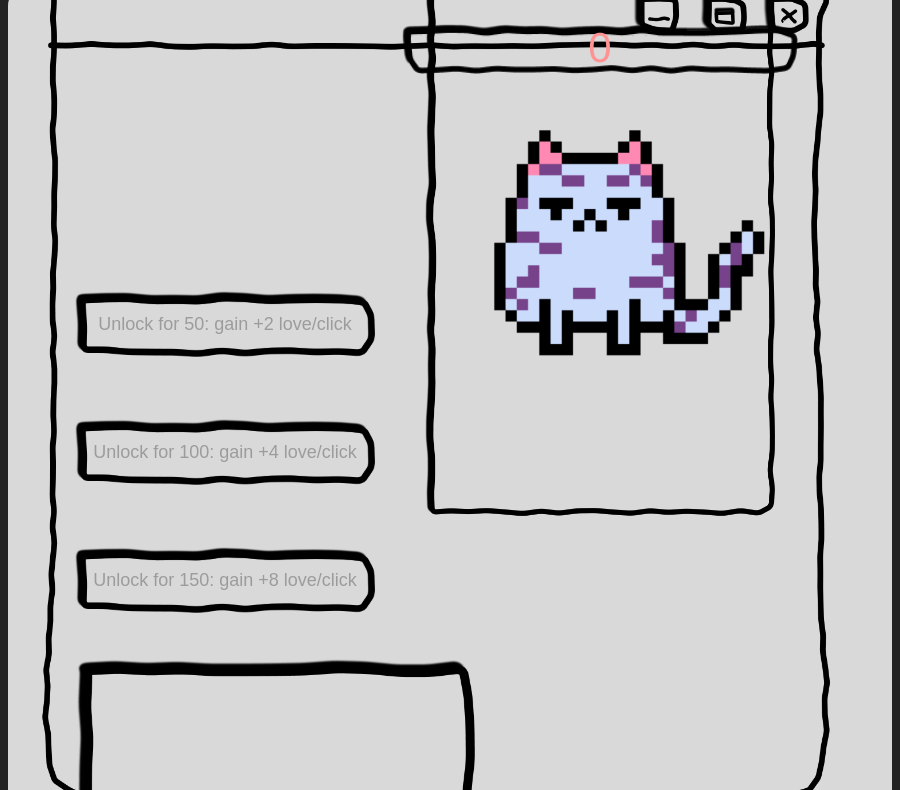
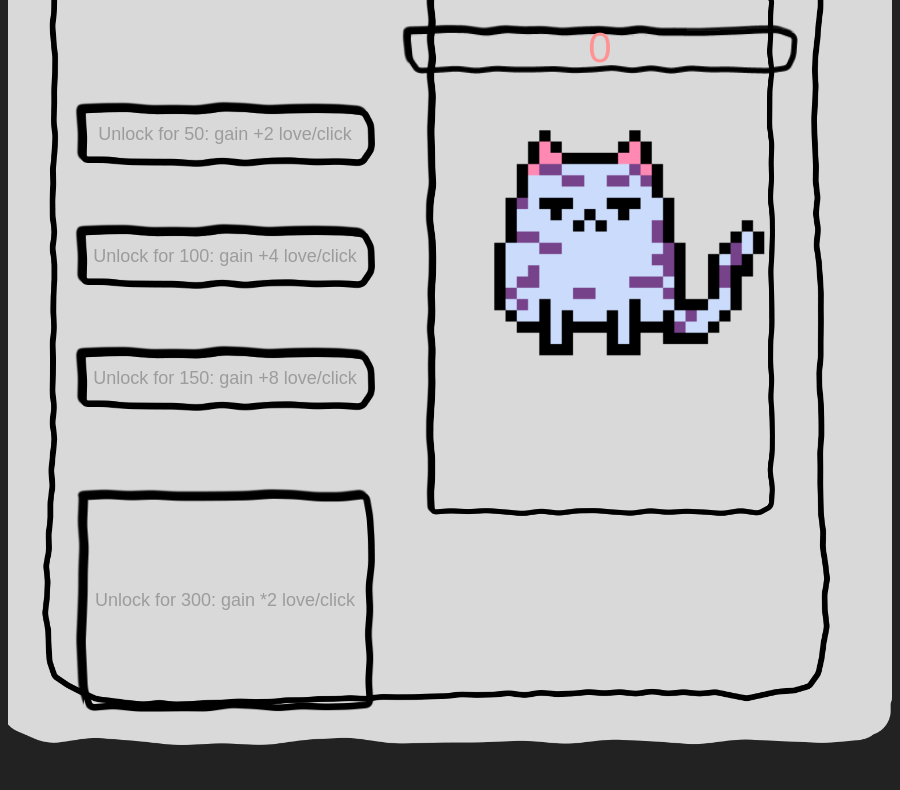
Before and after one commit to fieechen/Cute-Clicker-Project, an Electron app: page index.html in a window 900 px wide. Shown: the part 164-954 px from the top of the page. After the commit the page ends 922 px from the top, so only its background shows below. Drawn offline with Linux system fonts and the light colour scheme.

Commit message:
CSS: Adjusted button placement again, deleted each margin and fixed it by adjusted the left layout group

```diff
--- a/style.css
+++ b/style.css
@@ -46,7 +46,6 @@ button {
     border-radius: 10px;
     border: none;
     cursor: pointer;
-    margin-left: -350px;
     background-size: contain;      /* Bild vollständig anzeigen */
     background-position: center;   /* schön mittig */
     background-repeat: no-repeat;  /* nicht wiederholen */
@@ -58,25 +57,23 @@ button {
   background-image: url("Upgrades.png");
   width: 300px;
   height: 100px;
-  margin-left: -350px;
 }
 #button2{
   background-image: url("Upgrades.png");
   width: 300px;
   height: 100px;
-  margin-left: -350px;
 }
 
 #button3{
   background-image: url("Upgrades.png");
   width: 300px;
-  height: 100px;
-  margin-left: -350px;
+  height: 100px;;
 }
 #button4{
   background-image: url("UpgradeBoost.png");
-  width: 400px;
+  width: 300px;
   height: 300px;
+
 }
 
 #clickImg {
@@ -134,6 +131,7 @@ button {
 .left {
     display: flex;
     flex-direction: column;
-    gap: 5px;
-    margin-top:200px;
+    gap: 2px;
+    margin-top:10px;
+    margin-right: 450px;
 }
```
